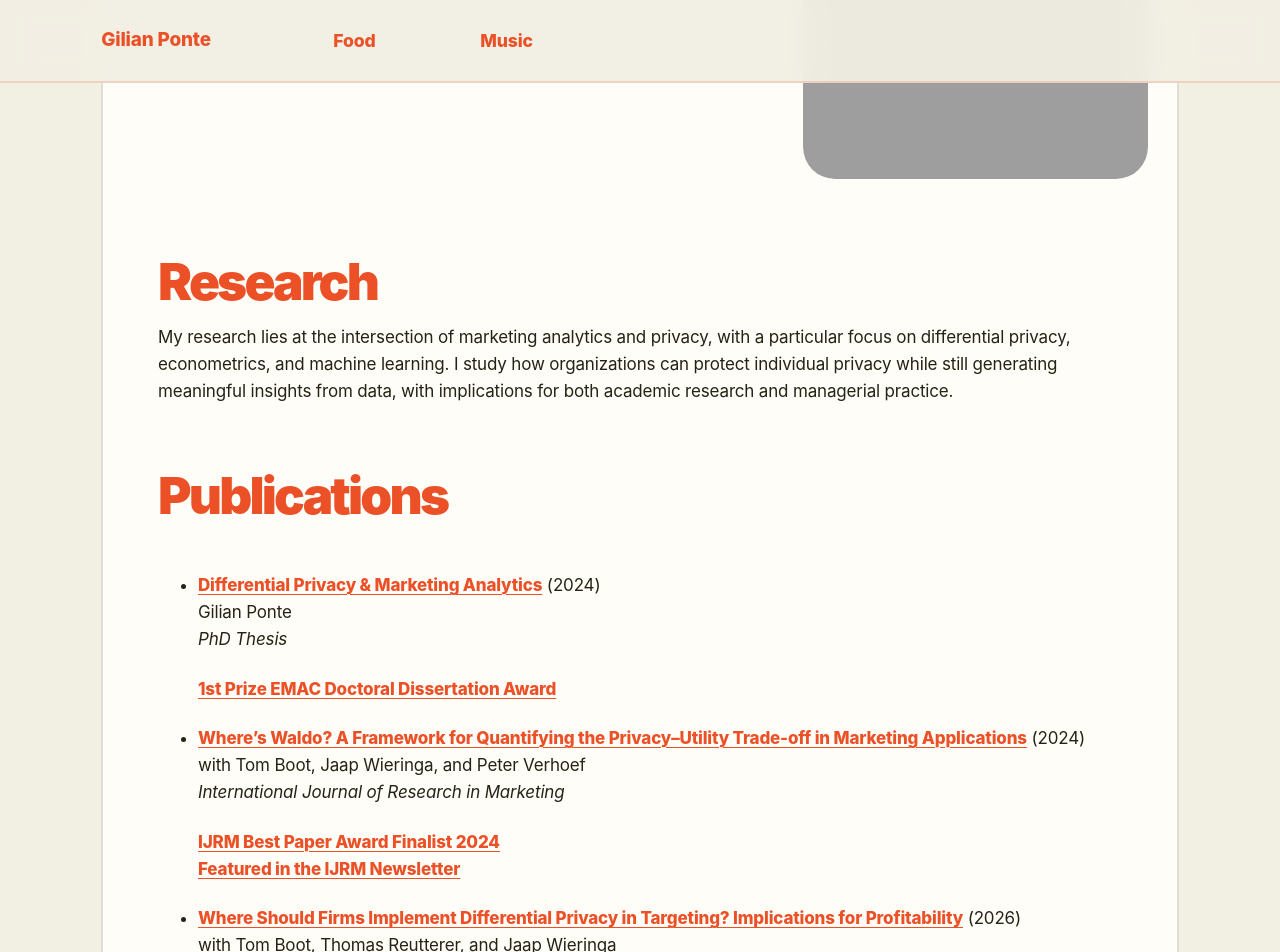
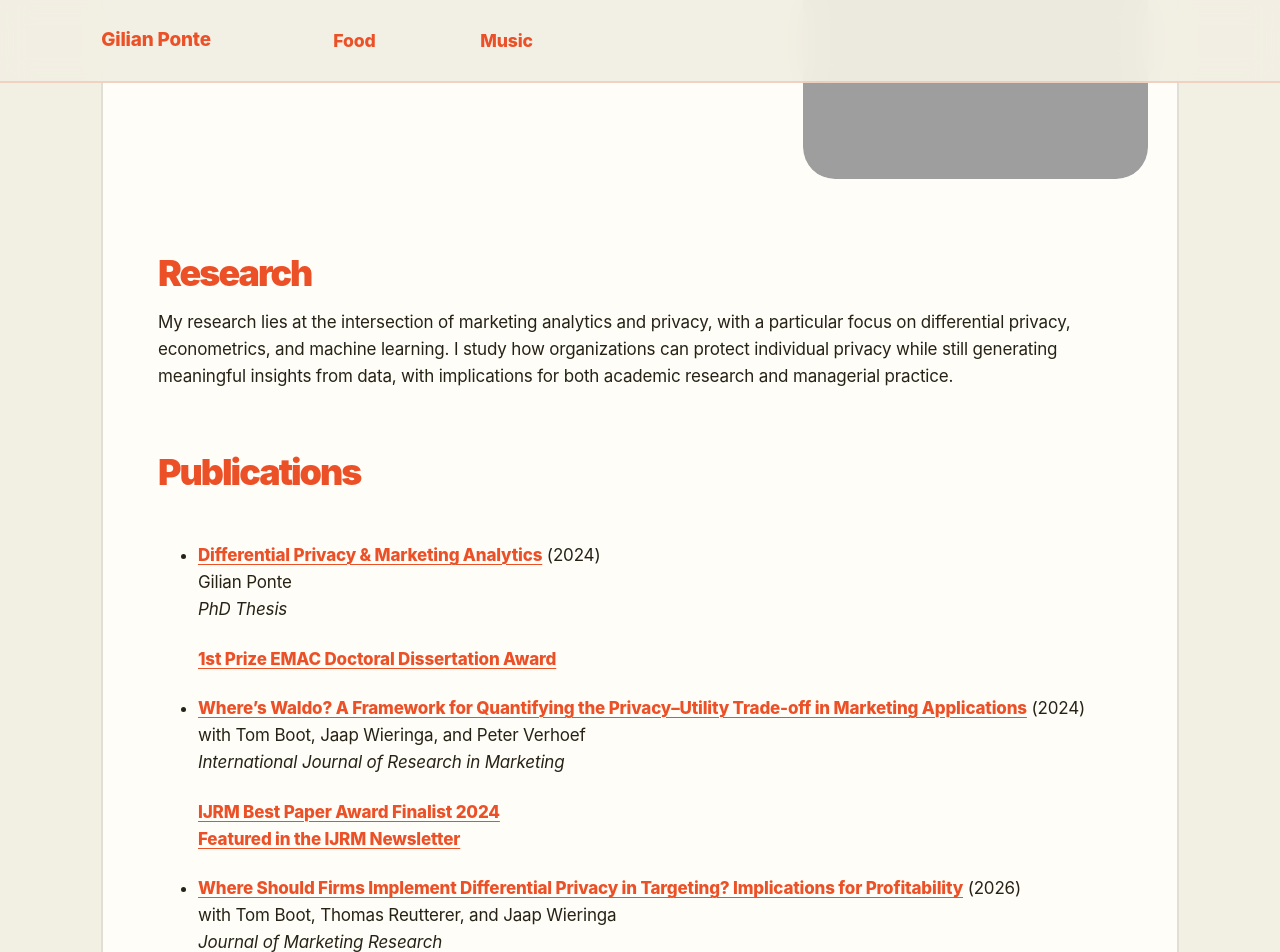
Before and after one commit to GilianPonte/gilianponte.github.io, a Jekyll site: the page built from _pages/year-archive.md, in a window 1280 px wide and 1400 px high, scrolled down 293 px. Shown: the top 952 px of the window. Built offline with Jekyll 4.4.1, drawn with Linux system fonts in a browser that asks for light colours.

Commit message:
Update _condesa.scss

```diff
--- a/_sass/_condesa.scss
+++ b/_sass/_condesa.scss
@@ -675,11 +675,11 @@ figure.highlight {
 }
 
 .condesa-intro-card__content h2 {
-  font-size: clamp(2.2rem, 5vw, 4.8rem);
+  font-size: clamp(1.35rem, 2.8vw, 2.35rem);
 }
 
 .condesa-intro-card__content h3 {
-  font-size: clamp(1.8rem, 4vw, 3.6rem);
+  font-size: clamp(1.35rem, 2.8vw, 2.35rem);
 }
 
 /* Homepage Markdown lists as soft cards */
```
